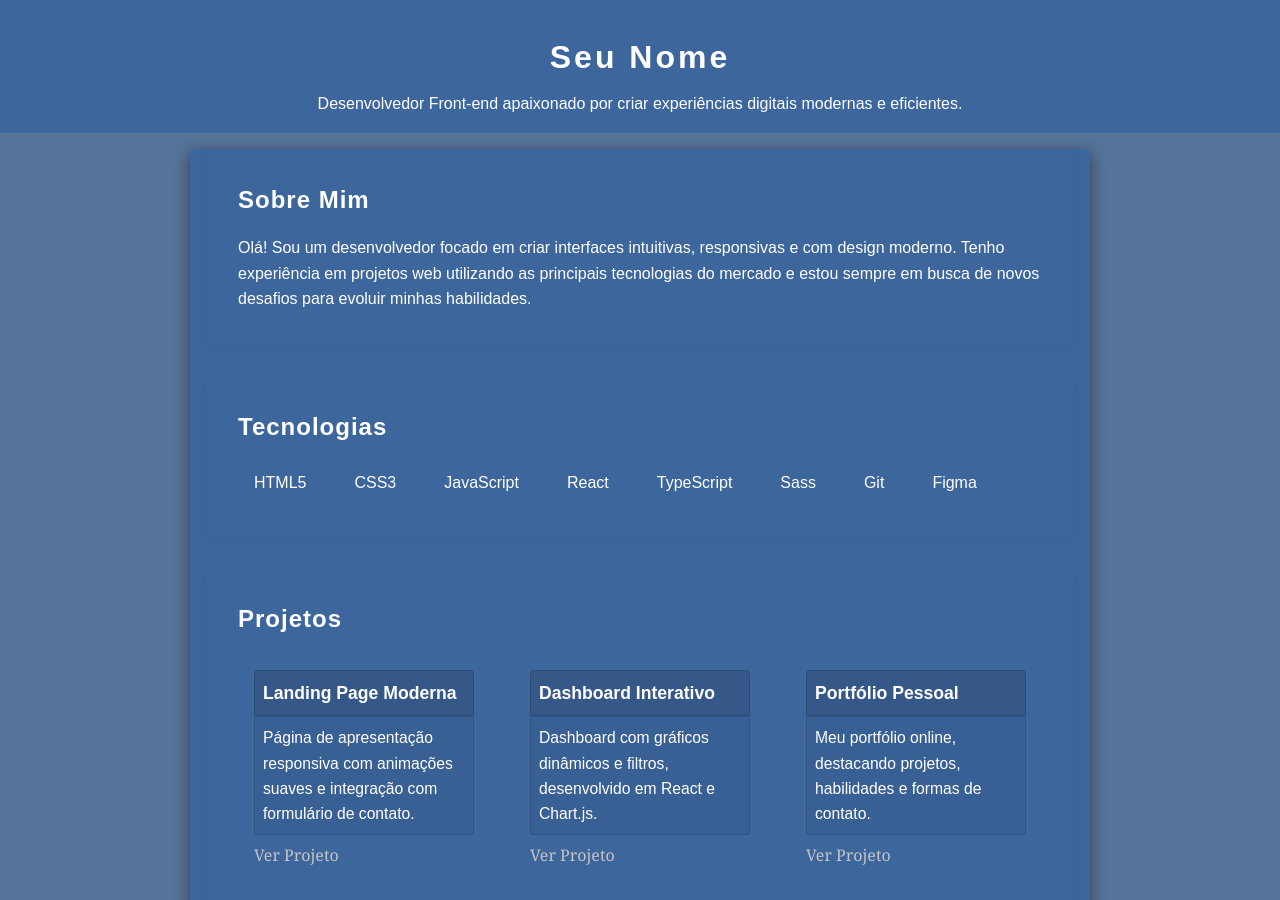
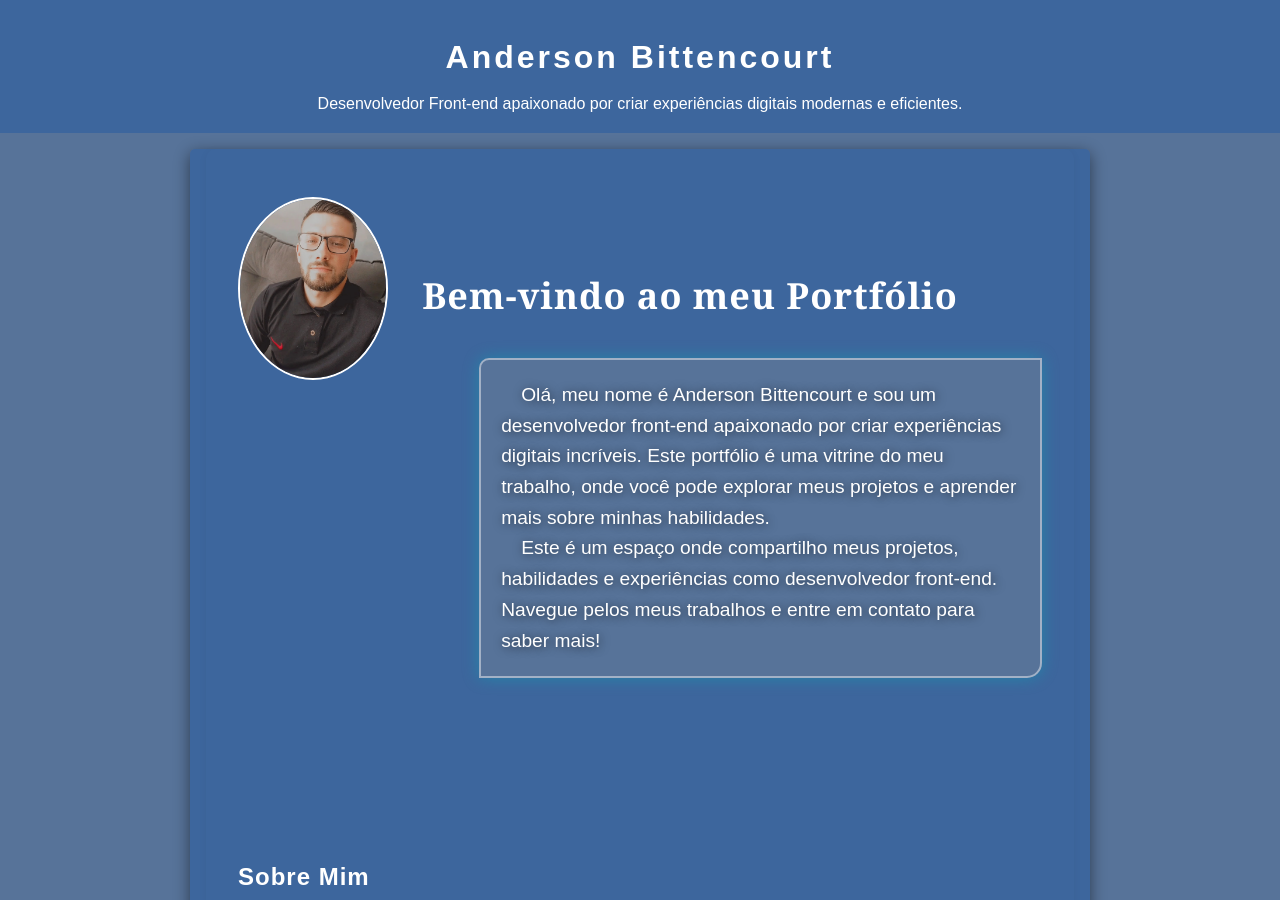
Before and after one commit to Bittbilly/portfolio, a plain HTML site: page index.html in a window 1280 px wide. Shown: the top 900 px of the page. Drawn offline with Linux system fonts and the light colour scheme.

Commit message:
feat: adicionado mais css no início da section e a imagem de perfil

```diff
--- a/index.html
+++ b/index.html
@@ -9,11 +9,19 @@
 </head>
 <body>
     <header>
-        <h1>Seu Nome</h1>
+        <h1>Anderson Bittencourt</h1>
         <p>Desenvolvedor Front-end apaixonado por criar experiências digitais modernas e eficientes.</p>
     </header>
     <main>
         <section>
+            <div  id="section-title" class="section-title"><h1>Bem-vindo ao meu Portfólio</h1></div>
+            <img id="perfil" src="./imagens/IMG_perfil.jpg" alt="imagem perfil">
+            <div id="section-description" class="section-description">
+                <p>
+                    Olá, meu nome é Anderson Bittencourt e sou um desenvolvedor front-end apaixonado por criar experiências digitais incríveis. Este portfólio é uma vitrine do meu trabalho, onde você pode explorar meus projetos e aprender mais sobre minhas habilidades.
+                <p>
+                    Este é um espaço onde compartilho meus projetos, habilidades e experiências como desenvolvedor front-end. Navegue pelos meus trabalhos e entre em contato para saber mais!
+            </div>
             <div class="section-title">Sobre Mim</div>
             <p>
                 Olá! Sou um desenvolvedor focado em criar interfaces intuitivas, responsivas e com design moderno. Tenho experiência em projetos web utilizando as principais tecnologias do mercado e estou sempre em busca de novos desafios para evoluir minhas habilidades.
@@ -25,11 +33,8 @@
                 <div class="tech-item">HTML5</div>
                 <div class="tech-item">CSS3</div>
                 <div class="tech-item">JavaScript</div>
-                <div class="tech-item">React</div>
-                <div class="tech-item">TypeScript</div>
-                <div class="tech-item">Sass</div>
                 <div class="tech-item">Git</div>
-                <div class="tech-item">Figma</div>
+                <div class="tech-item">gtihub</div>
             </div>
         </section>
         <section>
@@ -40,16 +45,19 @@
                     <div class="project-desc">Página de apresentação responsiva com animações suaves e integração com formulário de contato.</div>
                     <a class="project-link" href="#" target="_blank">Ver Projeto</a>
                 </div>
+
                 <div class="project-card">
-                    <div class="project-title">Dashboard Interativo</div>
-                    <div class="project-desc">Dashboard com gráficos dinâmicos e filtros, desenvolvido em React e Chart.js.</div>
+                    <div class="project-title">###</div>
+                    <div class="project-desc">Lorem ipsum dolor sit amet consectetur adipisicing elit. Quidem eum tempore, eos quasi amet voluptates.</div>
                     <a class="project-link" href="#" target="_blank">Ver Projeto</a>
                 </div>
+
                 <div class="project-card">
                     <div class="project-title">Portfólio Pessoal</div>
                     <div class="project-desc">Meu portfólio online, destacando projetos, habilidades e formas de contato.</div>
                     <a class="project-link" href="#" target="_blank">Ver Projeto</a>
                 </div>
+
             </div>
         </section>
         <section>
@@ -60,6 +68,20 @@
                 <textarea rows="4" placeholder="Sua mensagem" required></textarea>
                 <button type="submit">Enviar</button>
             </form>
+            <div class="social-links">
+                <a href="https://wa.me/SEUNUMERO" target="_blank" title="WhatsApp">
+                    <img src="https://cdn.jsdelivr.net/gh/simple-icons/simple-icons/icons/whatsapp.svg" alt="WhatsApp" width="28" height="28">
+                </a>
+                <a href="https://www.linkedin.com/in/SEULINKEDIN" target="_blank" title="LinkedIn">
+                    <img src="https://cdn.jsdelivr.net/gh/simple-icons/simple-icons/icons/linkedin.svg" alt="LinkedIn" width="28" height="28">
+                </a>
+                <a href="https://github.com/SEUGITHUB" target="_blank" title="GitHub">
+                    <img src="https://cdn.jsdelivr.net/gh/simple-icons/simple-icons/icons/github.svg" alt="GitHub" width="28" height="28">
+                </a>
+                <a href="https://instagram.com/SEUINSTAGRAM" target="_blank" title="Instagram">
+                    <img src="https://cdn.jsdelivr.net/gh/simple-icons/simple-icons/icons/instagram.svg" alt="Instagram" width="28" height="28">
+                </a>
+            </div>
         </section>
     </main>
 </body>
--- a/style.css
+++ b/style.css
@@ -62,6 +62,59 @@ header {
             border-radius: 10px;
 
         }
+        #perfil{
+            display: flex;
+            flex-direction: column;
+            align-items: center;
+            text-align: center;
+            width: 150px;
+            border-radius: 50%;
+            border: 2px solid var(--white);
+            position: relative;
+            bottom:150px;
+        }
+        #perfil :hover {
+            box-shadow:0px 0px 20px rgba(0, 242, 255, 0.418);
+
+        }
+
+        #section-title{
+            color: var(--white);
+            font-family: var(--font4);
+            height: 150px;
+            width: px;
+            display: flex;
+            padding: 1rem;
+            flex-direction: column;
+            align-items: center;
+            justify-content: center;
+            position: relative;
+            left:50px;
+            top: 40px;
+
+        }
+        .section-description {
+            color: var(--white);
+            font-size: 1rem;
+            margin-top: 0.5rem;
+            font-family: var(--font2);
+            font-size: 1.2rem;
+            background-color: var(--cor2);
+            position: relative;
+            padding: 20px;
+            bottom: 180px;
+            width: 70%;
+            left: 30%;
+            border-radius: 10px 0px 15px 0px;
+            border: #e9ebf183 solid 2px;
+            text-indent: 20px;
+            text-transform: none;
+            text-shadow: #0000009a 1px 1px 10px;
+            box-shadow: 0 0px 16px rgba(1, 179, 189, 0.418);
+
+        }
+
+
         .section-title {
             color: var(--white);
             font-size: 1.5rem;
```
Also changed, not shown: imagens/IMG_perfil.jpg (added).
